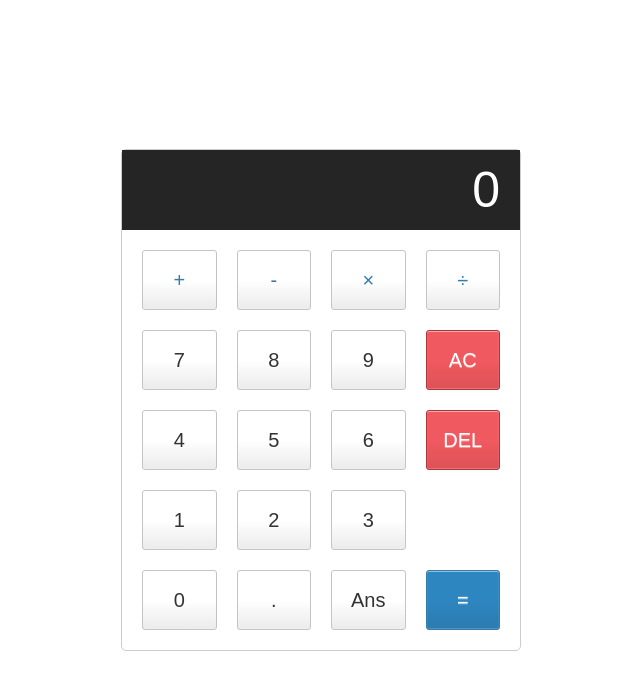
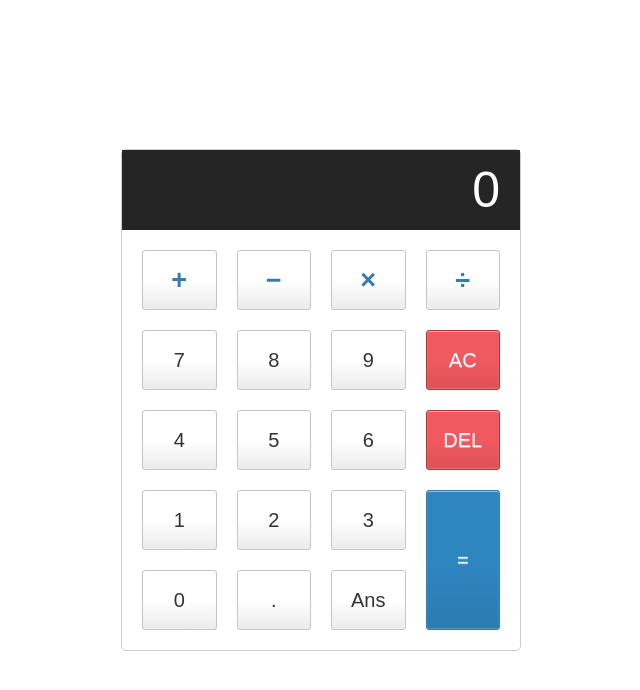
Before and after one commit to HoangTran0410/Basic-Calculator, a plain HTML site: page index.html in a window 1280 px wide. Shown: the whole page, without its empty margins (319-959 px from the left). Drawn offline with Linux system fonts and the light colour scheme.

Commit message:
Add files via upload

```diff
--- a/index.html
+++ b/index.html
@@ -15,8 +15,8 @@
         <input type="text" class="calculator-screen" id="screen" value="0" />
         <div class="calculator-keys">
 
-            <button type="button" class="operator" value="+">+</button>
-            <button type="button" class="operator" value="-">-</button>
+            <button type="button" class="operator" value="+">&plus;</button>
+            <button type="button" class="operator" value="-">&minus;</button>
             <button type="button" class="operator" value="*">&times;</button>
             <button type="button" class="operator" value="/">&divide;</button>
 
@@ -34,7 +34,6 @@
             <button type="button" value="1">1</button>
             <button type="button" value="2">2</button>
             <button type="button" value="3">3</button>
-            <div></div>
 
             <button type="button" value="0">0</button>
             <button type="button" class="decimal" value=".">.</button>
--- a/javascript.js
+++ b/javascript.js
@@ -23,6 +23,8 @@ window.onload = function() {
 
 				case '=' :
 					var str = screen.value;
+					str = str.replaceAll('+', '+');
+					str = str.replaceAll('−', '-');
 					str = str.replaceAll('×', '*');
 					str = str.replaceAll('÷', '/');
 					str = str.replaceAll('Ans', ans);
--- a/style.css
+++ b/style.css
@@ -58,6 +58,8 @@ button:active {
 }
 
 .operator {
+	font-size: 27px;
+	font-weight: bold;
     color: #337cac;
 }
 
@@ -90,7 +92,7 @@ button:active {
     border-color: #337cac;
     color: #fff;
     height: 100%;
-    /*grid-area: 5 / 3 / 5 / 5;*/
+    grid-area: 4 / 4 / 6 / 4;
 }
 
 .equal-sign:hover {
```
